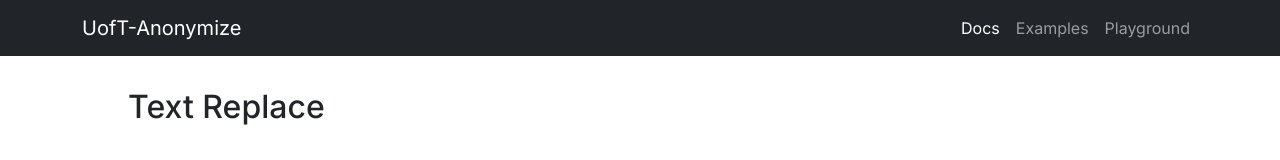
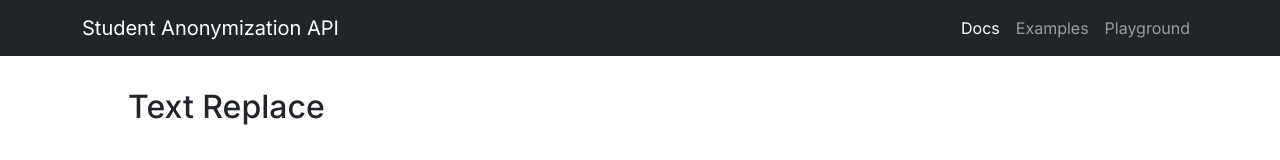
Before and after one commit to rafeerahman/Anonymizer, a React (Create React App) app in the folder frontend/client/: page /docs in a window 1280 px wide. Shown: the top 160 px of the page. Built offline with nearby package versions, Linux system fonts and the light colour scheme.

Commit message:
rebranding frontend to "Student Anonymization API"
also renamed ReadMe to README

```diff
--- a/frontend/client/public/index.html
+++ b/frontend/client/public/index.html
@@ -27,7 +27,7 @@
       work correctly both with client-side routing and a non-root public URL.
       Learn how to configure a non-root public URL by running `npm run build`.
     -->
-    <title>UofT-Anonymize</title>
+    <title>Student Anonymization API</title>
   </head>
   <body>
     <noscript>You need to enable JavaScript to run this app.</noscript>
--- a/frontend/client/src/App.js
+++ b/frontend/client/src/App.js
@@ -10,8 +10,8 @@ function App() {
       <HomeStyled>
 
         <div className="content">
-          <h1>Welcome to uoft-anonymize</h1>
-          <p>uoft-anonymize is an open source API that enables automated data anonymization</p>
+          <h1>Welcome to the Student Anonymization API</h1>
+          <p>Student Anonymization API is an open source API that enables automated data anonymization</p>
         </div>
       </HomeStyled>
     </div>
--- a/frontend/client/src/components/Navbars/MainNavbar.js
+++ b/frontend/client/src/components/Navbars/MainNavbar.js
@@ -12,7 +12,7 @@ function MainNavbar(){
         <>
           <Navbar expand="sm" bg="dark" variant="dark">
             <Container>
-              <Navbar.Brand href="/" >UofT-Anonymize</Navbar.Brand>
+              <Navbar.Brand href="/" >Student Anonymization API</Navbar.Brand>
               <Navbar.Toggle aria-controls="responsive-navbar-nav" />
               <Navbar.Collapse id="basic-navbar-nav">
               <Nav className="ms-auto" activeKey={pathname}>
```
Also changed, not shown: 1 other file (tests, documents, lock files or other folders).
